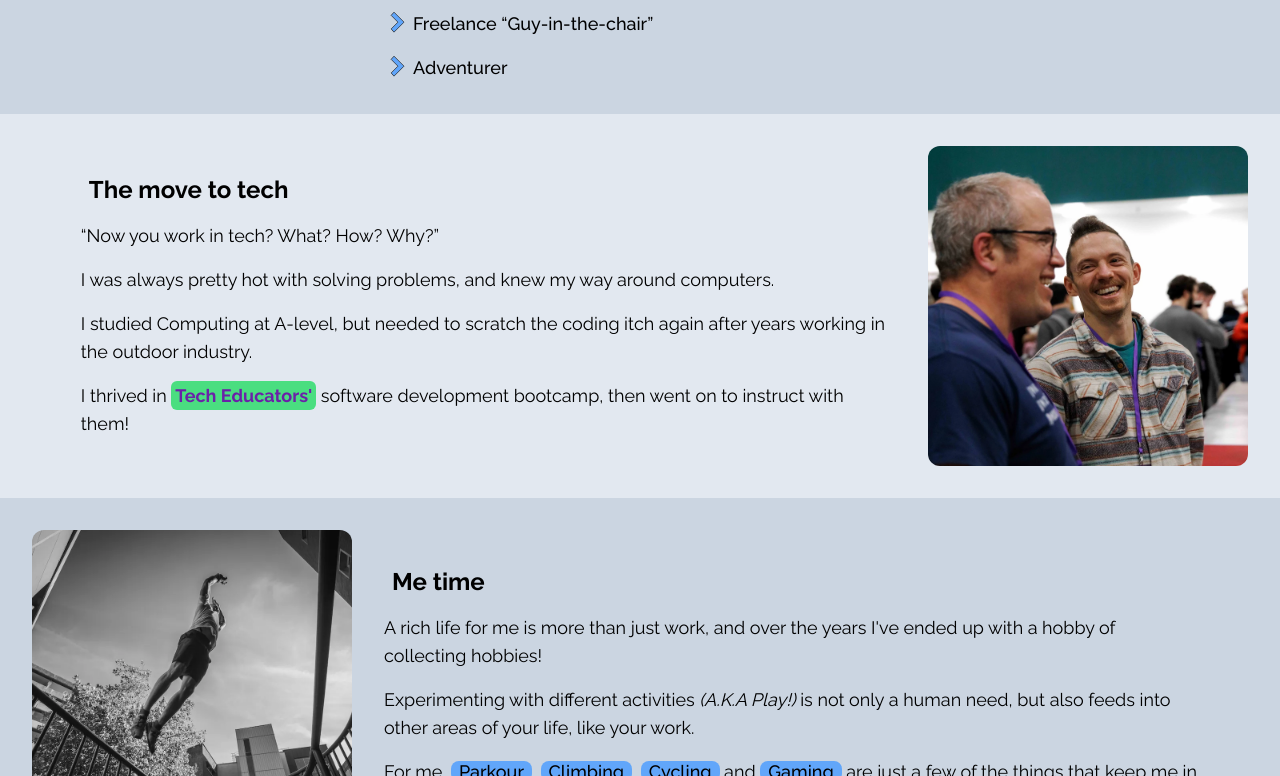
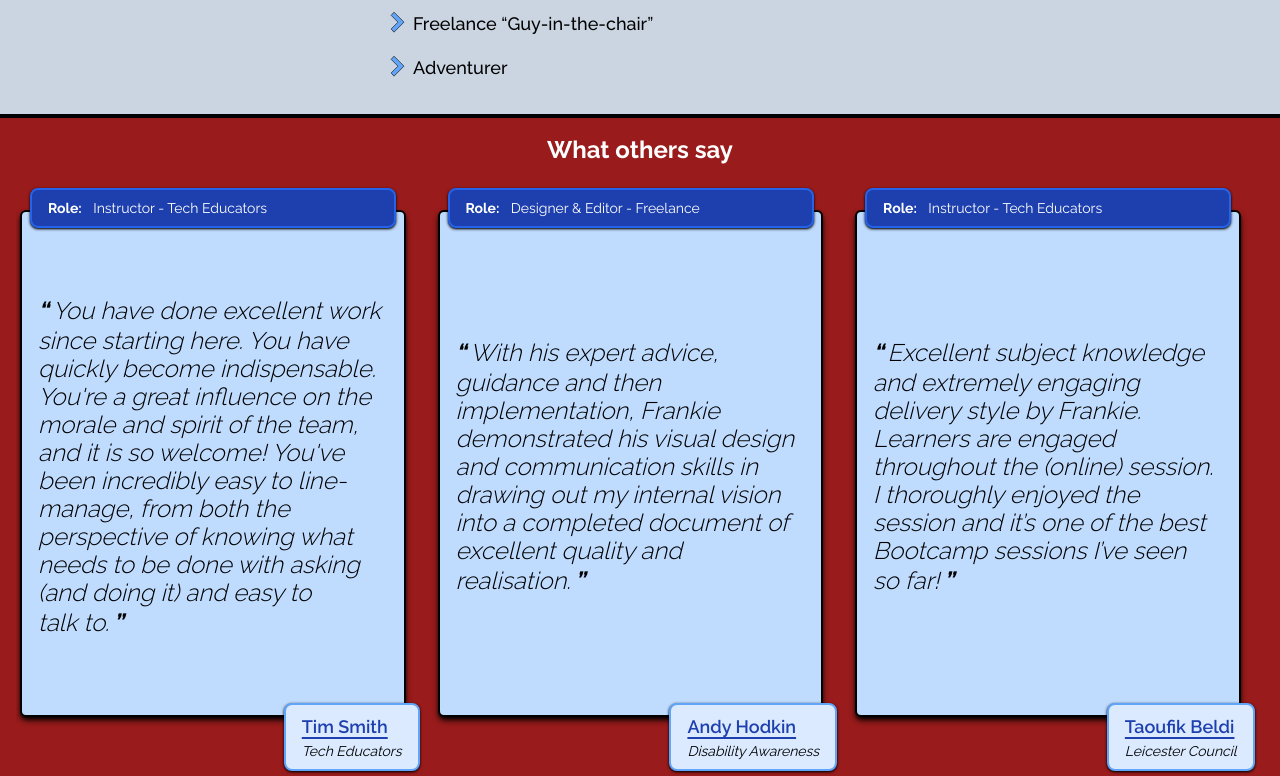
Before and after one commit to frank-ventures/franks-portfolio, a Next.js app: page /about in a window 1280 px wide. Shown: the part 744-1520 px from the top of the page. Built offline with nearby package versions, Linux system fonts and the light colour scheme.

Commit message:
adds testimonials to the about page. Mostly happy with the styling. Scroll shadows would be nice

```diff
--- a/src/app/about/page.tsx
+++ b/src/app/about/page.tsx
@@ -130,7 +130,7 @@ export default function About() {
         </section>
       </ContentWrapper>
 
-      {/* <Testimonials /> */}
+      <Testimonials />
 
       <ContentWrapper id="move-to-tech">
         <ContentImage
--- a/src/app/globals.css
+++ b/src/app/globals.css
@@ -45,8 +45,10 @@
     hue-rotate(355deg) brightness(101%) contrast(91%);
 
   --primary-interactive-blue: hsl(213, 94%, 68%);
+  --secondary-interactive-blue: hsl(226, 71%, 40%);
   --primary-interactive-red: hsl(15, 79%, 34%);
   --primary-active-orange: hsl(21, 90%, 48%);
+  --secondary-active-orange: hsl(15, 79%, 34%);
 }
 
 :focus-visible {
@@ -228,6 +230,21 @@ nav a:hover::after {
 }
 
 /* --- --- --- --- */
+/* On-page links */
+.external-inline-link {
+  font-weight: 600;
+  color: var(--secondary-interactive-blue);
+  text-decoration: underline;
+  text-underline-offset: 0.25rem;
+  text-decoration-thickness: 0.125rem;
+}
+.external-inline-link:hover,
+:focus-visible {
+  text-decoration-thickness: 0.25rem;
+  color: var(--secondary-active-orange);
+}
+
+/* --- --- --- --- */
 /* Credits Page: Grid */
 .credit-container {
   container-type: inline-size;
@@ -248,6 +265,18 @@ nav a:hover::after {
   border-radius: 0.5rem;
 }
 
+/* --- --- --- --- */
+/* Testimonials */
+.testimonials {
+  container-type: inline-size;
+  & article .review {
+    @container (min-width: 30rem) {
+      font-size: 1.5rem;
+      font-weight: 300;
+    }
+  }
+}
+
 /* Potential foray into a 3D hover thing */
 /* https://dev.to/webdiscus/3d-parallax-effect-by-moving-mouse-using-htmlcss-7b2 */
 /* https://www.aktek.io/en/about-us */
--- a/src/app/page.tsx
+++ b/src/app/page.tsx
@@ -15,6 +15,7 @@ const pageAnchors = [
   },
 ];
 
+// TODO: Make the "Who am I?" clickable so that it plays an audio of Jackie Chan - "who am iiiiiiiii"
 export default async function Home() {
   return (
     <main className="flex flex-col w-full items-center bg-slate-200">
@@ -69,7 +70,7 @@ export default async function Home() {
           </span>{" "}
           at{" "}
           <a
-            className="font-semibold text-blue-800 underline underline-offset-2 hover:text-orange-800 hover:decoration-3 focus-visible:text-orange-800 focus-visible:decoration-3"
+            className="external-inline-link"
             href="https://techeducators.co.uk/"
           >
             Tech Educators
--- a/src/components/page-content/ContentDisplay.tsx
+++ b/src/components/page-content/ContentDisplay.tsx
@@ -1,6 +1,6 @@
 // In this component, we import ReactNode so that we can type our 'text' prop as that.
 // This lets us pass in simple strings, or, a more defined element so that we can set anchor links in the middle for example.
-// TODO: Should probably change this component to be a wrapper instead.
+
 import { ReactNode } from "react";
 
 interface Content {
--- a/src/components/page-content/Testimonials.tsx
+++ b/src/components/page-content/Testimonials.tsx
@@ -1,16 +1,87 @@
+import Link from "next/link";
 export default function Testimonials() {
   // this thing wants to display reviews of me!
   // theyll be in individual blocks, maybe they scroll automatically
   //
+
+  const testimonials = [
+    {
+      person: "Tim Smith",
+      company: "Tech Educators",
+      review:
+        "You have done excellent work since starting here. You have quickly become indispensable. You're a great influence on the morale and spirit of the team, and it is so welcome! You've been incredibly easy to line-manage, from both the perspective of knowing what needs to be done with asking (and doing it) and easy to talk to.",
+      capacity: "Instructor - Tech Educators",
+      link: "https://wollivan.dev/",
+    },
+    {
+      person: "Andy Hodkin",
+      company: "Disability Awareness",
+      review:
+        "With his expert advice, guidance and then implementation, Frankie demonstrated his visual design and communication skills in drawing out my internal vision into a completed document of excellent quality and realisation.",
+      capacity: "Designer & Editor - Freelance",
+      link: "https://www.linkedin.com/in/andy-hodkin-80846125a/",
+    },
+    {
+      person: "Taoufik Beldi",
+      company: "Leicester Council",
+      review:
+        "Excellent subject knowledge and extremely engaging delivery style by Frankie. Learners are engaged throughout the (online) session. I thoroughly enjoyed the session and it’s one of the best Bootcamp sessions I’ve seen so far!",
+      capacity: "Instructor - Tech Educators",
+      link: "https://www.leicester.gov.uk/your-council/policies-plans-and-strategies/planning-and-development/uk-shared-prosperity-fund-ukspf/open-call-2-people-and-community/leicester-adult-education/",
+    },
+    {
+      person: "Bluecoat SCITT",
+      company: "Bluecoat SCITT Alliance",
+      review:
+        "Thanks to Frankie for delivering the session to our teachers. The Outdoor Learning session he delivered really supported the traines with the knowledge and confidence they needed and also a shift in their mindset. It was exactly what they needed.",
+      capacity: "Adventure Instructor - Nottingham City Council",
+      link: "https://www.bluecoatscittalliance.uk.com/",
+    },
+    {
+      person: "Various Gardening Clients",
+      company: "Derby",
+      review:
+        "Punctual, polite, meticulous and good communication. No hesitation in recommending. Your ideas kept us sane! The man is a star!",
+      capacity: "Landscaping & Gardening - Freelance",
+      link: "https://www.facebook.com/MadeByFrankShrieves",
+    },
+  ];
   return (
-    <section className="flex flex-col p-8 w-full gap-8 items-center justify-center bg-black text-white text-lg">
-      <h1 className="text-3xl">What others say</h1>
-      <section className="flex gap-4 overflow-scroll">
-        <div className="h-24 w-24 bg-white"></div>
-        <div className="h-24 w-24 bg-white"></div>
-        <div className="h-24 w-24 bg-white"></div>
-        <div className="h-24 w-24 bg-white"></div>
-        <div className="h-24 w-24 bg-white"></div>
+    <section className="testimonials flex flex-col p-4 pb-8 w-full h-[90dvh] gap-4 items-center bg-red-800 text-white text-lg border-t-4 border-b-4 border-black">
+      <h2 className="text-2xl font-bold">What others say</h2>
+      <section className="flex gap-8 p-1 w-full h-full overflow-x-scroll">
+        {testimonials.map((testimonial, index) => {
+          return (
+            <article
+              className="flex flex-col flex-shrink-0 mt-6 min-h-fit w-[80dvw] max-w-[35ch] justify-center h-5/6  gap-1 p-4 rounded-md shadow-md shadow-black text-black bg-blue-200 border-black border-2 relative first:ml-auto last:mr-auto"
+              key={index}
+            >
+              <div className="absolute w-[96%] -top-6 left-2 border-2 border-blue-600 shadow shadow-black py-2 px-4 rounded-lg bg-blue-800 text-white">
+                <p className="text-sm text-pretty">
+                  <span className="font-bold mr-2">Role: </span>
+                  {testimonial.capacity}
+                </p>
+              </div>
+
+              <p className="review mt-2 italic text-lg text-pretty">
+                <span className="text-2xl font-bold mr-1">&ldquo;</span>
+                {testimonial.review}
+                <span className="text-2xl font-bold ml-1">&rdquo;</span>
+              </p>
+
+              <div className="absolute -bottom-14 -right-4 border-2 border-blue-400 shadow shadow-black py-2 px-4 rounded-lg bg-blue-100">
+                <Link
+                  className="external-inline-link inline-block"
+                  href={testimonial.link}
+                  target="blank"
+                >
+                  <p>{testimonial.person}</p>
+                </Link>
+                <p className="italic text-sm">{testimonial.company}</p>
+              </div>
+            </article>
+          );
+        })}
       </section>
     </section>
   );
```
